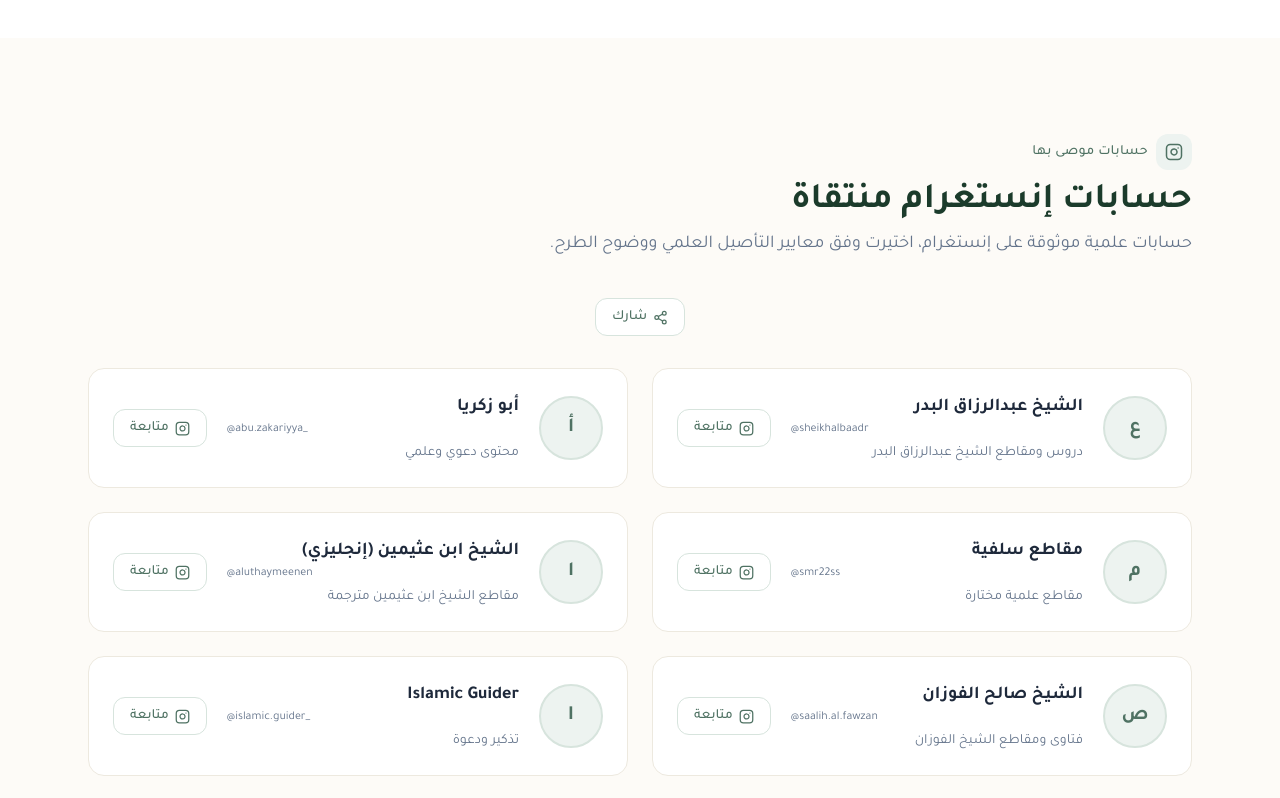
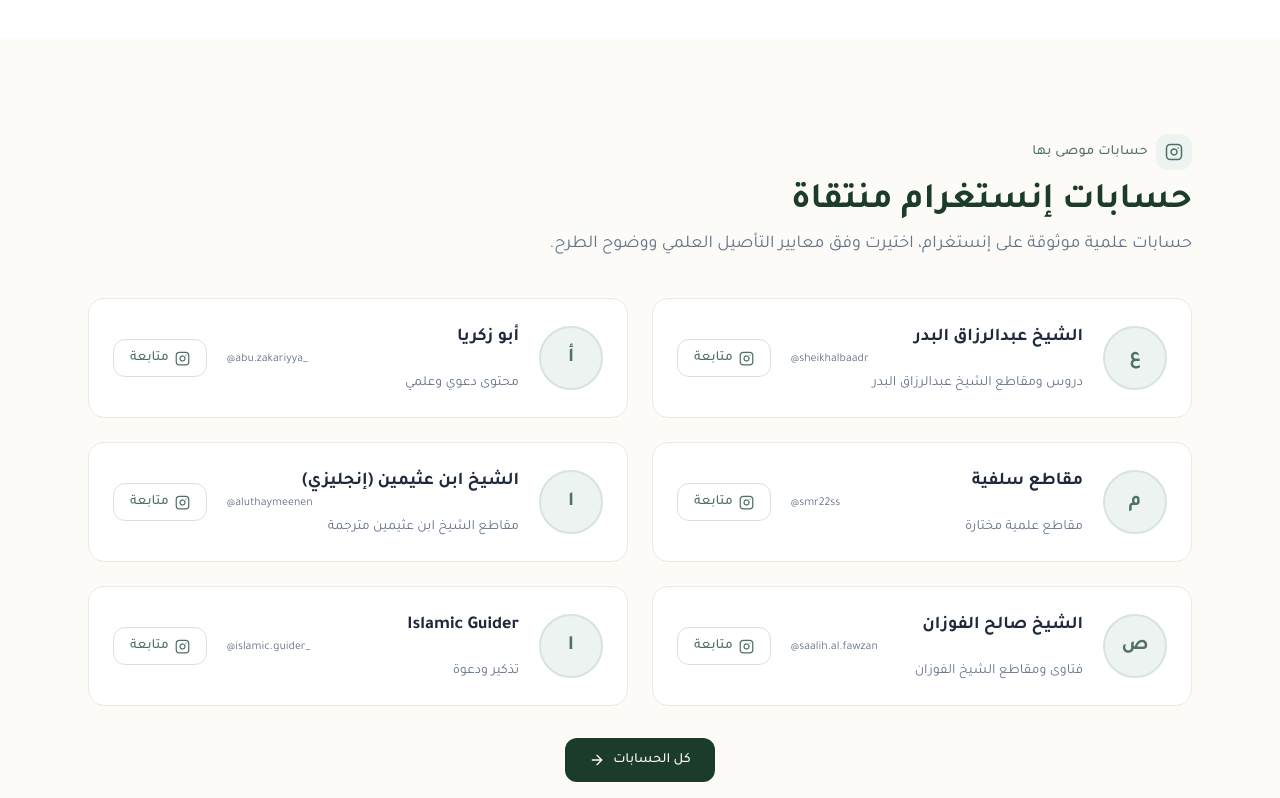
Before and after one commit to Rawdah-kuw/muslim-ummah-network, a Next.js app: page /ar in a window 1280 px wide. Shown: the part 2922-3720 px from the top of the page. Built offline with nearby package versions, Linux system fonts and the light colour scheme.

Commit message:
Instagram teaser on homepage (6 + view all)

```diff
--- a/app/[lang]/page.js
+++ b/app/[lang]/page.js
@@ -25,7 +25,7 @@
       <About t={t} lang={lang} preview />
       <Library t={t} lang={lang} preview />
       <Curriculum t={t} lang={lang} rtl={rtl} preview />
-      <Feed t={t} lang={lang} />
+      <Feed t={t} lang={lang} preview />
       <SmartSearch t={t} lang={lang} />
       <AskLibrary t={t} lang={lang} />
       <Footer t={t} lang={lang} />
--- a/components/Feed.jsx
+++ b/components/Feed.jsx
@@ -1,23 +1,28 @@
 "use client";
 
-import { Instagram } from "lucide-react";
+import Link from "next/link";
+import { Instagram, ArrowLeft } from "lucide-react";
 import SectionHead from "./SectionHead";
 import ShareButton from "./ShareButton";
 import { IG_PROFILES } from "@/lib/data";
 
-export default function Feed({ t, lang }) {
+export default function Feed({ t, lang, preview = false }) {
+  const profiles = preview ? IG_PROFILES.slice(0, 6) : IG_PROFILES;
+
   return (
     <section id="feed" className="py-16 md:py-24 bg-pearl-50 scroll-mt-24">
       <div className="max-w-6xl mx-auto px-6">
         <SectionHead icon={Instagram} kicker={t.feedKicker} title={t.feedTitle} desc={t.feedDesc} />
 
-        <div className="flex justify-center mb-8">
-          <ShareButton t={t} path={`/${lang}/curated/instagram`} title={t.feedTitle}
-            className="inline-flex items-center gap-1.5 px-4 py-2 rounded-xl text-sm font-medium border border-sage-300 text-sage-600 bg-white hover:bg-sage-100 transition-colors" />
-        </div>
+        {!preview && (
+          <div className="flex justify-center mb-8">
+            <ShareButton t={t} path={`/${lang}/curated/instagram`} title={t.feedTitle}
+              className="inline-flex items-center gap-1.5 px-4 py-2 rounded-xl text-sm font-medium border border-sage-300 text-sage-600 bg-white hover:bg-sage-100 transition-colors" />
+          </div>
+        )}
 
         <div className="grid grid-cols-1 sm:grid-cols-2 gap-6">
-          {IG_PROFILES.map((p) => (
+          {profiles.map((p) => (
             <a key={p.id} href={p.url} target="_blank" rel="noopener noreferrer"
               className="group bg-white rounded-2xl border border-pearl-200 p-6 flex items-center gap-5 hover:shadow-pine-lg transition-shadow">
               <span className="w-16 h-16 rounded-full flex items-center justify-center text-xl font-bold shrink-0 border-2 border-sage-300 bg-sage-100 text-sage-600">
@@ -34,6 +39,15 @@
             </a>
           ))}
         </div>
+
+        {preview && (
+          <div className="mt-8 text-center">
+            <Link href={`/${lang}/curated/instagram`}
+              className="inline-flex items-center gap-2 px-6 py-3 rounded-xl text-sm font-medium text-cream bg-pinebtn hover:opacity-90 transition-opacity">
+              {t.feedViewAll} <ArrowLeft size={16} className="rtl:rotate-180" />
+            </Link>
+          </div>
+        )}
       </div>
     </section>
   );
```
Also changed, not shown: lib/i18n.js.
